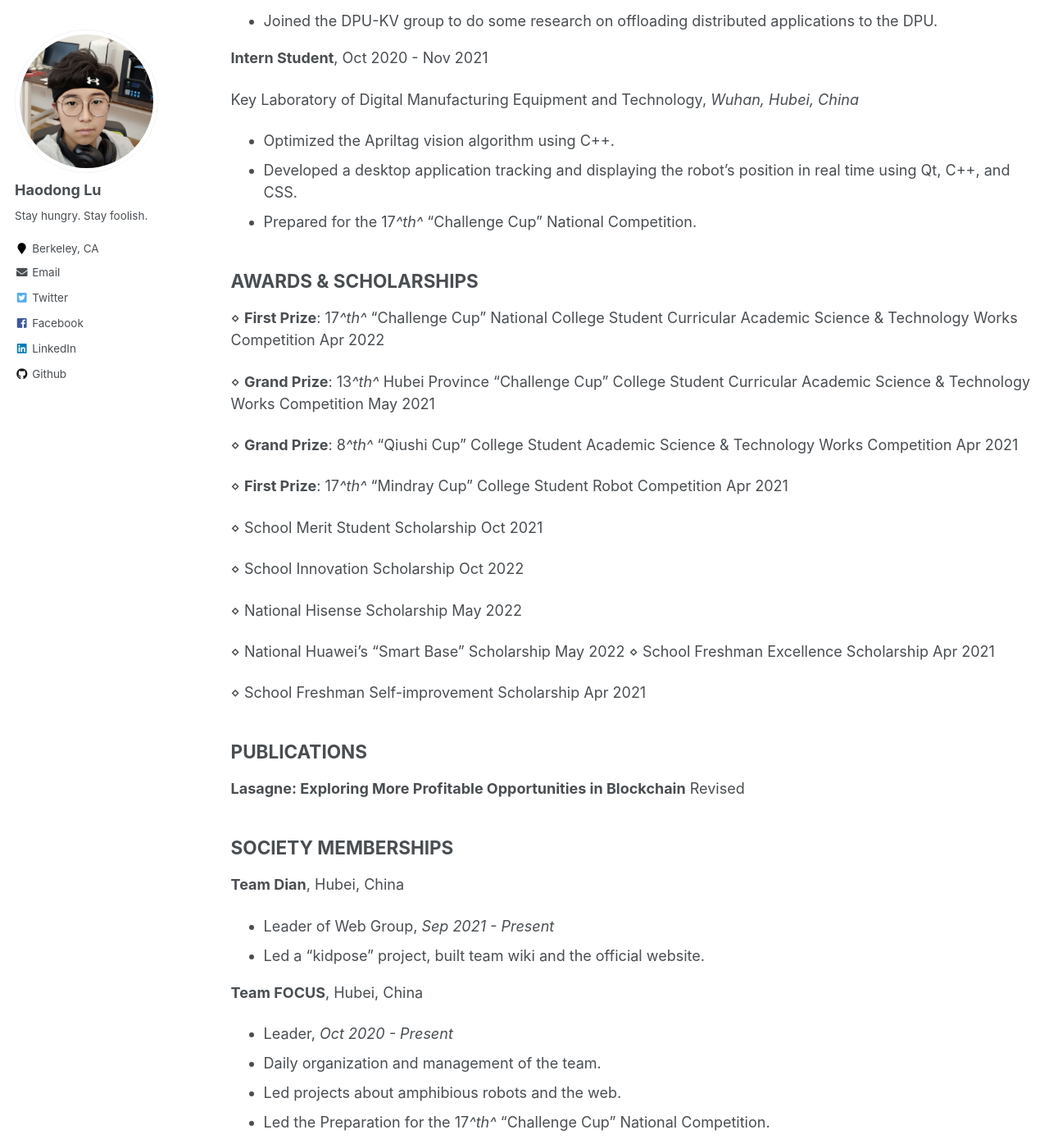
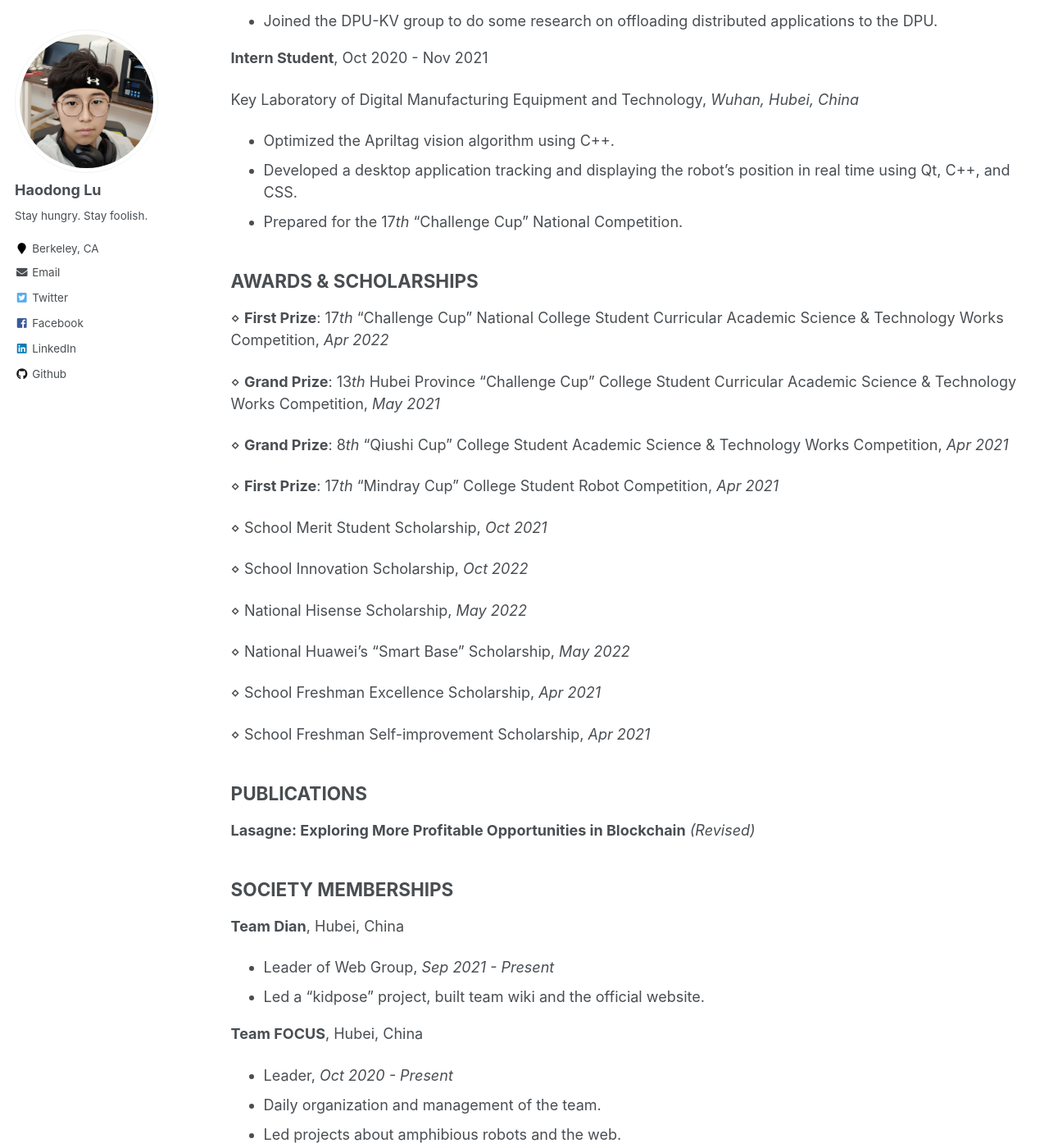
Before and after one commit to SleepyLGod/SleepyLGod.github.io, a Jekyll site: the page built from _pages/cv.md, in a window 1280 px wide and 1400 px high, scrolled down 859 px. Shown: the whole window at 82% size. Built offline with Jekyll 4.4.1, drawn with Linux system fonts in a browser that asks for light colours; some of the changed text lies outside the part shown.

Commit message:
fixed bugs in cv

```diff
--- a/_pages/cv.md
+++ b/_pages/cv.md
@@ -40,31 +40,33 @@ Key Laboratory of Digital Manufacturing Equipment and Technology, *Wuhan, Hubei,
 
 - Optimized the Apriltag vision algorithm using C++.
 - Developed a desktop application tracking and displaying the robot's position in real time using Qt, C++, and CSS.
-- Prepared for the 17*^th^* "Challenge Cup" National Competition.
+- Prepared for the 17*th* "Challenge Cup" National Competition.
 
 ## AWARDS & SCHOLARSHIPS
 
-⋄  **First Prize**: 17*^th^* "Challenge Cup" National College Student Curricular Academic Science & Technology Works Competition Apr 2022
+⋄  **First Prize**: 17*th* "Challenge Cup" National College Student Curricular Academic Science & Technology Works Competition, *Apr 2022*
 
-⋄  **Grand Prize**: 13*^th^* Hubei Province "Challenge Cup" College Student Curricular Academic Science & Technology Works Competition May 2021
+⋄  **Grand Prize**: 13*th* Hubei Province "Challenge Cup" College Student Curricular Academic Science & Technology Works Competition, *May 2021*
 
-⋄  **Grand Prize**: 8*^th^* "Qiushi Cup" College Student Academic Science & Technology Works Competition Apr 2021
+⋄  **Grand Prize**: 8*th* "Qiushi Cup" College Student Academic Science & Technology Works Competition, *Apr 2021*
 
-⋄  **First Prize**: 17*^th^* "Mindray Cup" College Student Robot Competition Apr 2021
+⋄  **First Prize**: 17*th* "Mindray Cup" College Student Robot Competition, *Apr 2021*
 
-⋄  School Merit Student Scholarship Oct 2021
+⋄  School Merit Student Scholarship, *Oct 2021*
 
-⋄  School Innovation Scholarship Oct 2022
+⋄  School Innovation Scholarship, *Oct 2022*
 
-⋄  National Hisense Scholarship May 2022
+⋄  National Hisense Scholarship, *May 2022*
 
-⋄  National Huawei's "Smart Base" Scholarship May 2022 ⋄ School Freshman Excellence Scholarship Apr 2021
+⋄  National Huawei's "Smart Base" Scholarship, *May 2022*
 
-⋄  School Freshman Self-improvement Scholarship Apr 2021
+⋄  School Freshman Excellence Scholarship, *Apr 2021*
+
+⋄  School Freshman Self-improvement Scholarship, *Apr 2021*
 
 ## PUBLICATIONS
 
-**Lasagne: Exploring More Profitable Opportunities in Blockchain**              Revised
+**Lasagne: Exploring More Profitable Opportunities in Blockchain** *(Revised)*
 
 ## SOCIETY MEMBERSHIPS
 
@@ -78,7 +80,7 @@ Key Laboratory of Digital Manufacturing Equipment and Technology, *Wuhan, Hubei,
 - Leader, *Oct 2020 - Present*
 - Daily organization and management of the team.
 - Led projects about amphibious robots and the web.
-- Led the Preparation for the 17*^th^* "Challenge Cup" National Competition.
+- Led the Preparation for the 17*th* "Challenge Cup" National Competition.
 
 **Team STAR**, Hubei, China
 
```
Also changed, not shown: other parts of _pages/cv.md (+2 -1 lines).
